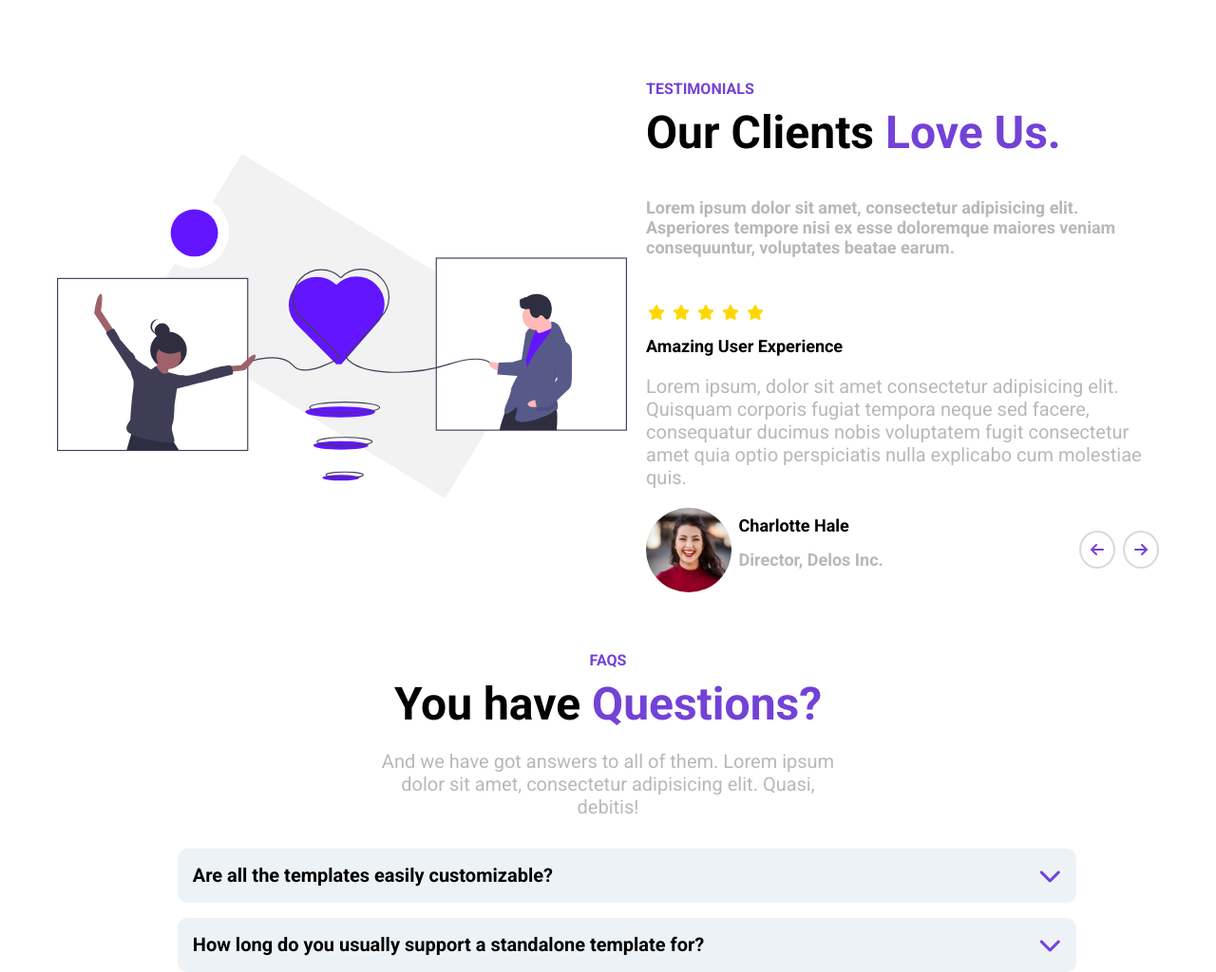
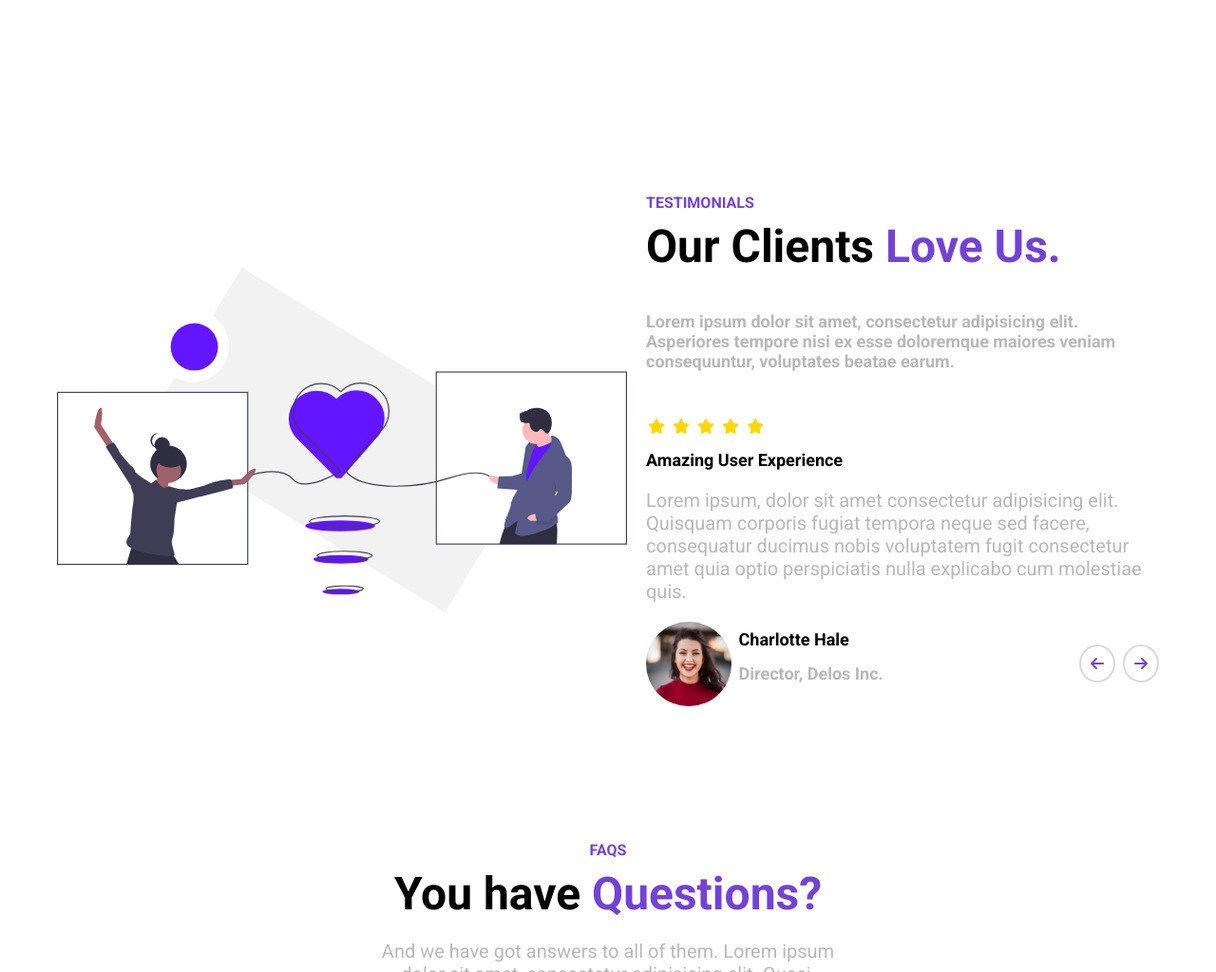
Before and after one commit to DiamonDoughnut/FES-WEEK2-FINAL, a plain HTML site: page index.html in a window 1280 px wide. Shown: the part 4610-5634 px from the top of the page at 95% size. Drawn offline with Linux system fonts and the light colour scheme.

Commit message:
fixing height of "testimonials"

```diff
--- a/index.css
+++ b/index.css
@@ -804,10 +804,11 @@ TESTIMONIALS
 #testimonials{
     height: fit-content;
     max-width: 1200px;
-    margin: 40px auto 0 auto;
+    margin: 80px auto 0 auto;
     display: flex;
     align-items: center;
     justify-content: space-between;
+    padding: 80px auto;
 }
 
 .testimonials__image{
@@ -819,6 +820,8 @@ TESTIMONIALS
     flex-direction: column;
     width: 45%;
     height: 90%;
+    padding-top: 80px;
+    padding-bottom: 80px;
 }
 
 .testimonials__title{
```
